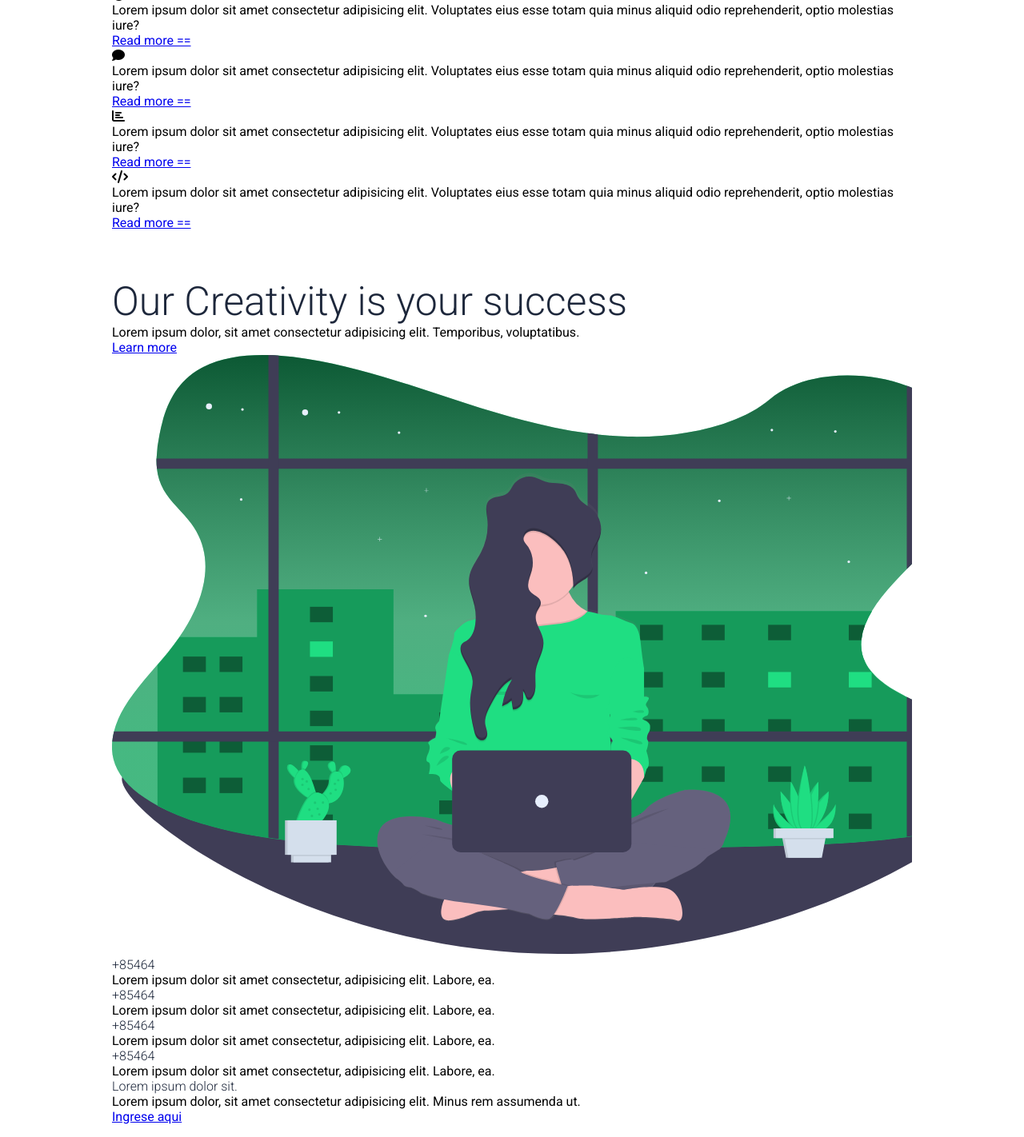
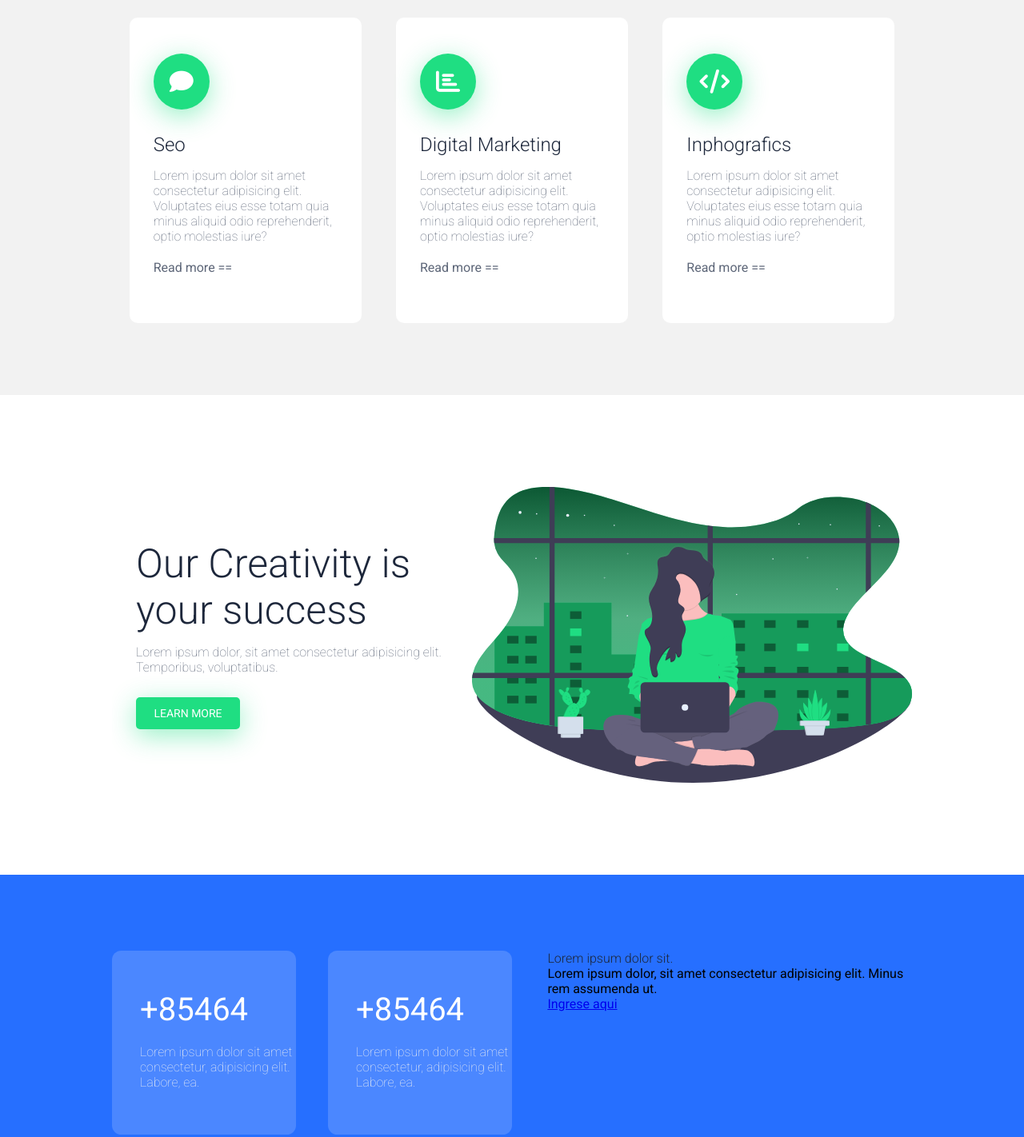
Before and after one commit to abdisoftware/Web-Desing, a plain HTML site: page index.html in a window 1280 px wide. Shown: the part 1253-2675 px from the top of the page at 80% size. Drawn offline with Linux system fonts and the light colour scheme.

Commit message:
Continuando  Cap2

```diff
--- a/css/style.css
+++ b/css/style.css
@@ -93,3 +93,199 @@ nav{
     font-size: 25px;
     line-height: 80px;
 }
+
+.contenido-header{
+    width: 100%;
+    height: 600px;
+    display: flex;
+    justify-content: space-between;
+    align-items: center;
+}
+
+.contenido-header img{
+    width: 550px;
+    animation: ease-in animat 1s;
+}
+
+@keyframes animat{
+    0%{
+        transform: scale(0);
+    }100%{
+        transform: scale(1);
+    }
+}
+
+.textos-header{
+    margin: 0 0 0 30px;
+}
+
+.contenido-header p{
+    font-weight: 100;
+    margin-top: 14px;
+    color: #5d6678;
+}
+
+.contenido-header a{
+    margin: 28px 0 0 0;
+    width: 130px;
+    display: inline-block;
+    background: #1fde82;
+    text-align: center;
+    color: #fff;
+    padding: 12px 0;
+    text-decoration: none;
+    font-weight: 400;
+    text-transform: uppercase;
+    font-size: 14px;
+    border-radius: 5px;
+    box-shadow: 0 8px 32px rgba(31, 222, 130, .46);
+}
+
+.titulo{
+    font-size: 50px;
+}
+
+/* About us */
+
+.about-us{
+    background: #f2f2f2;
+}
+
+.contenedor-articulo{
+    display: flex;
+    flex-wrap: wrap;
+    margin-top: 60px;
+    justify-content: space-around;
+}
+
+.articulo{
+    width: 29%;
+    background: #fff;
+    margin-bottom: 30px;
+    border-radius: 10px;
+    padding: 45px 30px 60px 30px;
+    transition: 0.5s;
+}
+
+.articulo:hover{
+    box-shadow: 0 4px 10px rgba(17, 28, 48, .26);
+}
+
+.articulo>i{
+    font-size: 30px;
+    color: #fff;
+    background: #1fde82;
+    display: inline-block;
+    width: 70px;
+    height: 70px;
+    text-align: center;
+    padding-top: 20px;
+    border-radius: 50%;
+    box-shadow: 0 8px 32px rgba(31, 222, 130, 0.46);
+}
+
+.articulo>h3{
+    font-size: 24px;
+    margin-top: 30px;
+}
+
+.articulo>p{
+    font-weight: 100;
+    color: #5d6678;
+    margin-top: 15px;
+    margin-bottom: 20px;
+}
+
+.articulo>a{
+    color: #5d6678;
+    font-weight: 400;
+    text-decoration: none;
+}
+
+.articulo>a:hover{
+    color: #1fde82;
+    transition: color .5s;
+}
+
+/* Questions */
+
+
+.questions{
+    width: 100%;
+    height: 600px;
+    display: flex;
+    justify-content: space-between;
+    align-items: center;
+}
+
+.questions>img{
+    width: 550px;
+}
+
+.textos-questions{
+    margin: 0 0 0 30px;
+}
+
+.questions p{
+    font-weight: 100;
+    margin-top: 14px;
+    color: #5d6678;
+}
+
+.questions a{
+    margin: 28px 0 0 0;
+    width: 130px;
+    display: inline-block;
+    background: #1fde82;
+    text-align: center;
+    color: #fff;
+    padding: 12px 0;
+    text-decoration: none;
+    font-weight: 400;
+    text-transform: uppercase;
+    font-size: 14px;
+    border-radius: 5px;
+    box-shadow: 0 8px 32px rgba(31, 222, 130, .46);
+}
+
+/* Resources */
+
+.resource{
+    background: #266FFF;
+    min-height: 800px;
+    padding-top: 95px;
+}
+
+.conten-resul{
+    display: flex;
+}
+
+.numbers{
+    width: 70%;
+    display: flex;
+    flex-wrap: wrap;
+}
+
+.number{
+    padding-left: 35px;
+    margin: 0 40px 40px 0;
+    width: 230px;
+    height: 230px;
+    border-radius: 5%;
+    background: rgba(255, 255, 255, 0.17);
+}
+
+.number>h4{
+    display: inline-block;
+    margin-top: 50px;
+    font-size: 40px;
+    font-weight: 400;
+    color: #fff;
+}
+
+.number p{
+    /* font-size: 40px; */
+    margin-top: 20px;
+    font-weight: 100;
+    color: #f2f2f2;
+}
--- a/index.html
+++ b/index.html
@@ -50,6 +50,7 @@
             <div class="contenedor-articulo">
                 <div class="articulo">
                     <i class="fas fa-pen-fancy"></i>
+                    <h3>Web Desing</h3>
                     <p>Lorem ipsum dolor sit amet consectetur adipisicing elit. Voluptates eius esse totam quia minus
                         aliquid odio reprehenderit, optio molestias iure?</p>
                     <a href="#">Read more ==</a>
@@ -57,6 +58,7 @@
 
                 <div class="articulo">
                     <i class="fas fa-cog"></i>
+                    <h3>Graphi Desing</h3>
                     <p>Lorem ipsum dolor sit amet consectetur adipisicing elit. Voluptates eius esse totam quia minus
                         aliquid odio reprehenderit, optio molestias iure?</p>
                     <a href="#">Read more ==</a>
@@ -64,6 +66,7 @@
 
                 <div class="articulo">
                     <i class="fas fa-chart-pie"></i>
+                    <h3>Video Production</h3>
                     <p>Lorem ipsum dolor sit amet consectetur adipisicing elit. Voluptates eius esse totam quia minus
                         aliquid odio reprehenderit, optio molestias iure?</p>
                     <a href="#">Read more ==</a>
@@ -71,6 +74,7 @@
 
                 <div class="articulo">
                     <i class="fas fa-comment"></i>
+                    <h3>Seo</h3>
                     <p>Lorem ipsum dolor sit amet consectetur adipisicing elit. Voluptates eius esse totam quia minus
                         aliquid odio reprehenderit, optio molestias iure?</p>
                     <a href="#">Read more ==</a>
@@ -78,6 +82,7 @@
 
                 <div class="articulo">
                     <i class="fas fa-chart-bar"></i>
+                    <h3>Digital Marketing</h3>
                     <p>Lorem ipsum dolor sit amet consectetur adipisicing elit. Voluptates eius esse totam quia minus
                         aliquid odio reprehenderit, optio molestias iure?</p>
                     <a href="#">Read more ==</a>
@@ -85,6 +90,7 @@
 
                 <div class="articulo">
                     <i class="fas fa-code"></i>
+                    <h3>Inphografics</h3>
                     <p>Lorem ipsum dolor sit amet consectetur adipisicing elit. Voluptates eius esse totam quia minus
                         aliquid odio reprehenderit, optio molestias iure?</p>
                     <a href="#">Read more ==</a>
```
